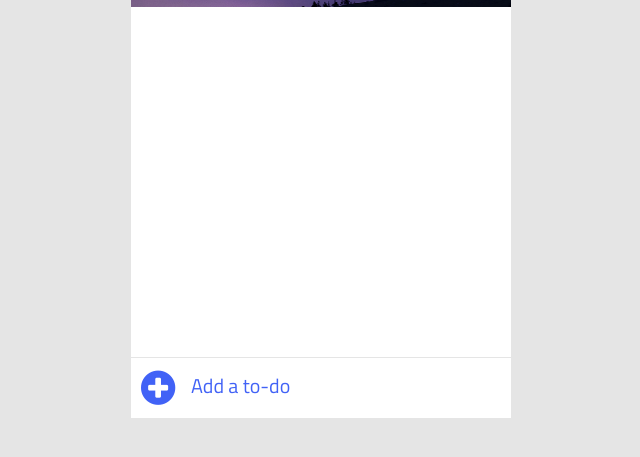
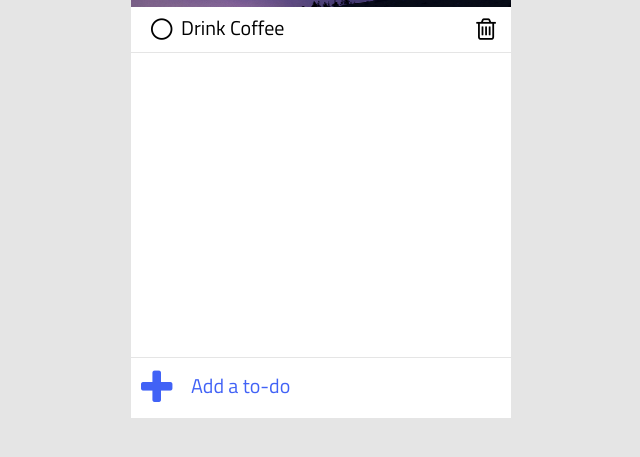
Before and after one commit to Satriauno/note-to-do, a plain HTML site: page index.html in a window 1280 px wide. Shown: the part 203-660 px from the top of the page, without its empty margins (319-959 px from the left). Drawn offline with Linux system fonts and the light colour scheme.

Commit message:
Update index.html

```diff
--- a/index.html
+++ b/index.html
@@ -1,41 +1,34 @@
 <!DOCTYPE html>
 <html lang="en">
-
 <head>
     <meta charset="UTF-8">
-    <meta name="viewport" content="width=device-width, initial-scale=1.0">
-    <title>To-do List</title>
+    <title>Java Script-To do List</title>
     <link rel="stylesheet" href="https://fonts.googleapis.com/css?family=Titillium+Web">
     <link rel="stylesheet" href="css/font-awesome.css">
     <link rel="stylesheet" href="css/style.css">
 </head>
-
 <body>
     <div class="container">
         <div class="header">
             <div class="clear">
                 <i class="fa fa-refresh"></i>
             </div>
-
             <div id="date"></div>
         </div>
-
         <div class="content">
             <ul id="list">
-
-
+                <li class="item">
+                    <i class="fa fa-circle-thin co" job="complete" id="0"></i>
+                    <p class="text">Drink Coffee</p>
+                    <i class="fa fa-trash-o de" job="delete" id="0"></i>
+                </li>
             </ul>
-
         </div>
-
         <div class="add-to-do">
-            <i class="fa fa-plus-circle"></i>
-            <input type="text" id="input" placeholder="Add a to-do">
+            <i class="fa fa-plus circle"></i>
+            <input type="text" id="input"  placeholder="Add a to-do">
         </div>
     </div>
-
-    <script src="/js/app.js"></script>
-
+    <script src="js/app.js"></script>
 </body>
-
 </html>
```
